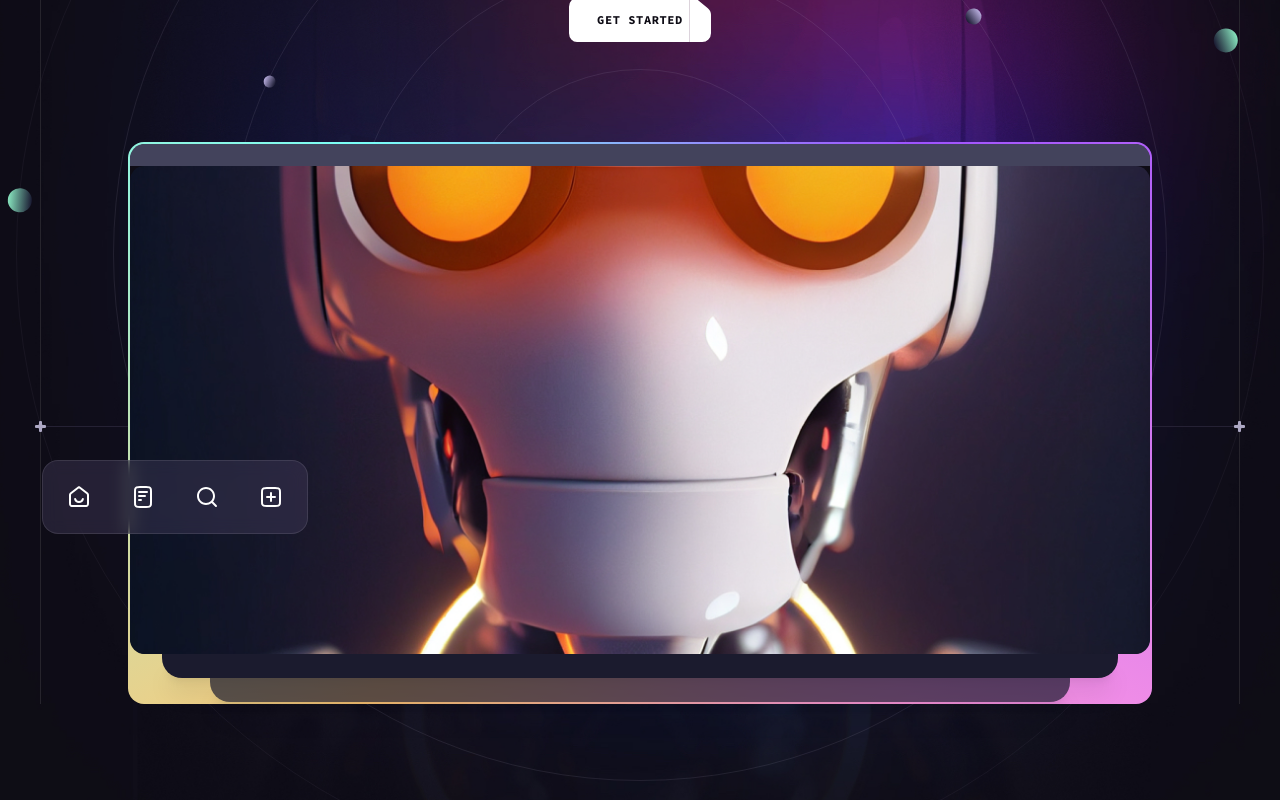
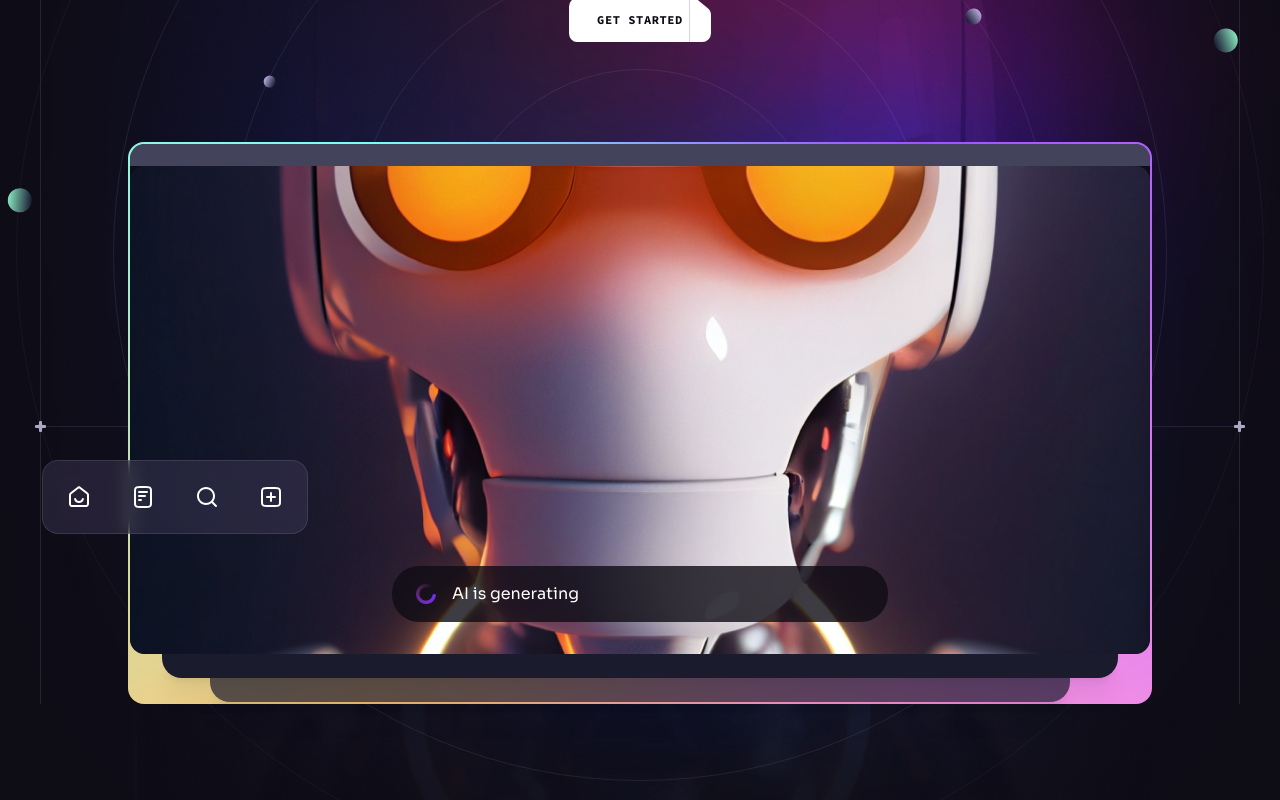
Before and after one commit to gpsimi/brainwave, a React (Vite) app: page / in a window 1280 px wide. Shown: the part 458-1258 px from the top of the page. Built offline with nearby package versions, Linux system fonts and the light colour scheme.

Commit message:
Update Hero.jsx

```diff
--- a/src/components/Hero.jsx
+++ b/src/components/Hero.jsx
@@ -5,6 +5,7 @@
 import { heroIcons } from "../constants";
 import { ScrollParallax } from "react-just-parallax"
 import { useRef } from "react";
+import Generating from "./Generating";
 
 const Hero = () => {
   const parallaxRef = useRef(null)
@@ -52,6 +53,8 @@
                   alt="AI"
                 />
 
+                <Generating className="absolute left-4 right-4 bottom-5 md:left-1/2 md:right-auto md:bottom-8 md:w-[31rem] md:-translate-x-1/2" />
+
 
                 <ScrollParallax isAbsolutelyPositioned>
                   <ul className="hidden absolute -left-[5.5rem] bottom-[7.5rem] px-1 py-1 bg-n-9/40 backdrop-blur border border-n-1/10 rounded-2xl xl:flex">
```
